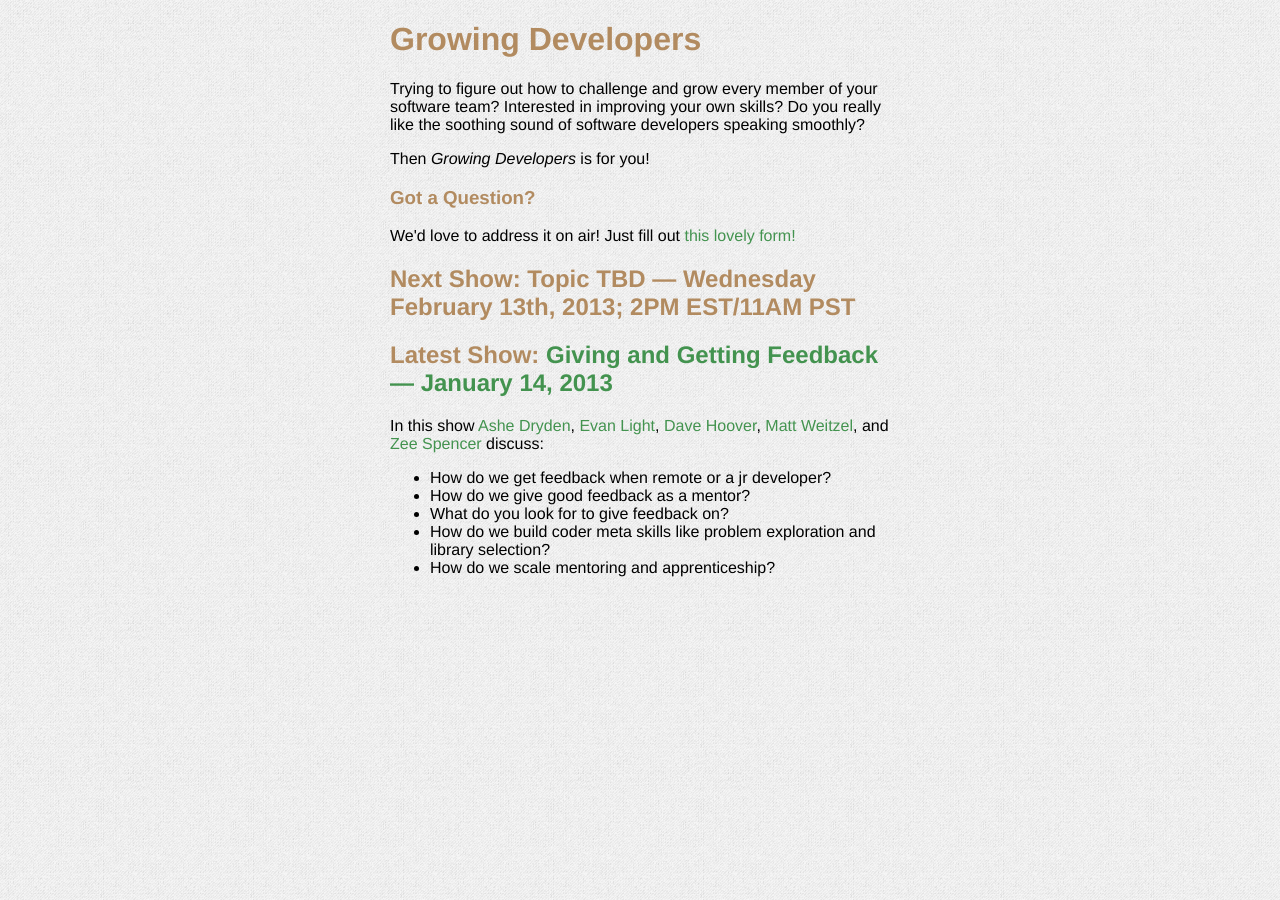
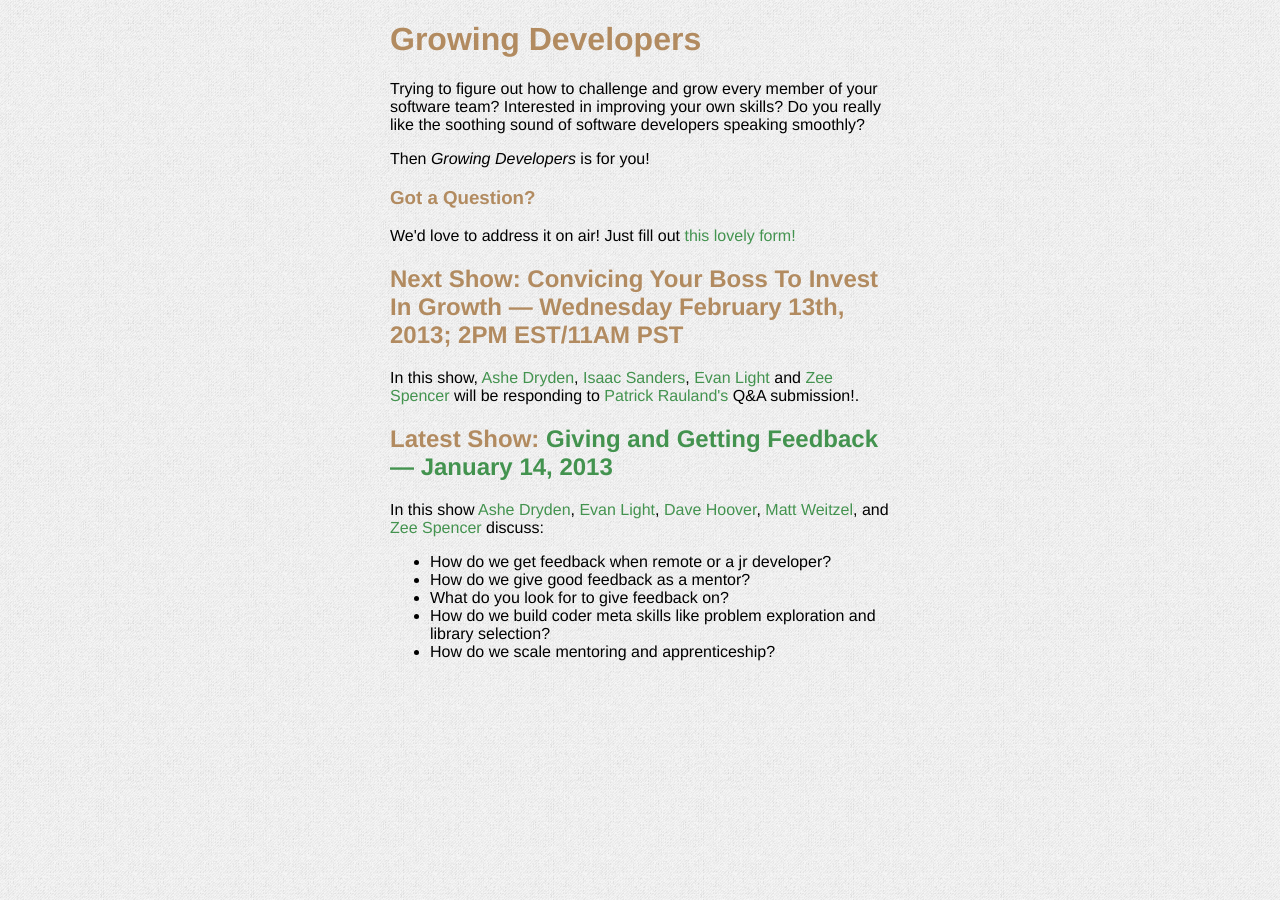
Before and after one commit to theotherzach/growing-developers-website, a Jekyll site: the page built from _content/index.html, in a window 1280 px wide. Built offline with Jekyll 4.4.1, drawn with Linux system fonts in a browser that asks for light colours.

Commit message:
Update home page with Feb 13th show

```diff
--- a/_content/index.html
+++ b/_content/index.html
@@ -13,11 +13,16 @@ the soothing sound of software developers speaking smoothly?</p>
 <p>We'd love to address it on air! Just fill out <a
   href="https://docs.google.com/forms/d/1bYEH1zt01TN717INRJstKqmDAFFm7p2MLvudp_AuEtU/viewform">this
   lovely form!</a></p>
-<h2>Next Show: Topic TBD &mdash; Wednesday February 13th, 2013; 2PM EST/11AM PST</h2>
+<h2>Next Show: Convicing Your Boss To Invest In Growth &mdash; Wednesday February 13th, 2013; 2PM EST/11AM PST</h2>
+<p> In this show, <a href="http://twitter.com/ashedryden">Ashe Dryden</a>, <a
+  href="http://twitter.com/isaacsanders">Isaac Sanders</a>, <a
+  href="http://twitter.com/elight">Evan Light</a> and <a
+  href="http://www.twitter.com/zspencer">Zee Spencer</a> will be responding to
+<a href="http://twitter.com/BFTrick">Patrick Rauland's</a> Q&amp;A submission!.</p>
 
 
 <h2>Latest Show: <a href="/giving-and-getting-feedback/">Giving and Getting Feedback &mdash; January 14, 2013</a></h3>
-<p>In this show <a href="http://twitter.com/ashedryden">Ashe Dryden</a>, <a href="http://twitter.com/ashedryden">Evan Light</a>,
+<p>In this show <a href="http://twitter.com/ashedryden">Ashe Dryden</a>, <a href="http://twitter.com/elight">Evan Light</a>,
 <a href="http://twitter.com/davehoover">Dave Hoover</a>, <a href="http://twitter.com/weitzelb">Matt Weitzel</a>, and
 <a href="http://twitter.com/zspencer">Zee Spencer</a> discuss:
 <ul>
```
